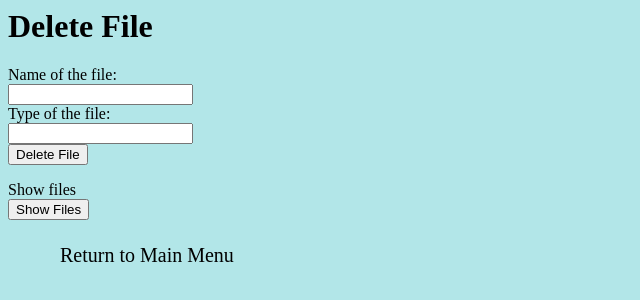
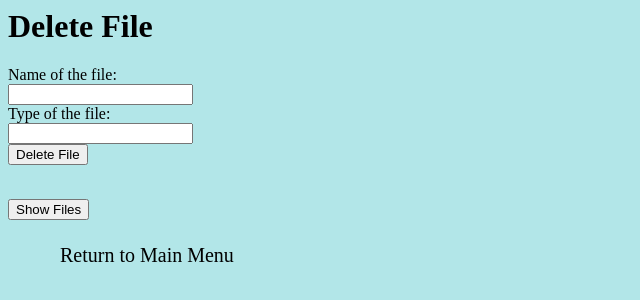
Before and after one commit to PedroRodrigues527/Nodejs_file_storage, a website: page view/delete.html in a window 1280 px wide. Shown: the full height of the page, 0-640 px from the left. Drawn offline with Linux system fonts and the light colour scheme; files that its build step writes are made by us from their sources.

Commit message:
Label removed

```diff
--- a/view/delete.html
+++ b/view/delete.html
@@ -14,7 +14,7 @@
             <button type="submit" class="btn btn-primary submit">Delete File</button>
         </form>
         <form method="GET" action="/files" enctype="multipart/form-data">
-            <label>Show files</label><br>
+            <label></label><br>
             <input type="submit" name="showfile" id="showfile" value="Show Files"/>
             <br>
         </form>
```
Also changed, not shown: view/download.html (+1 -1 lines).
